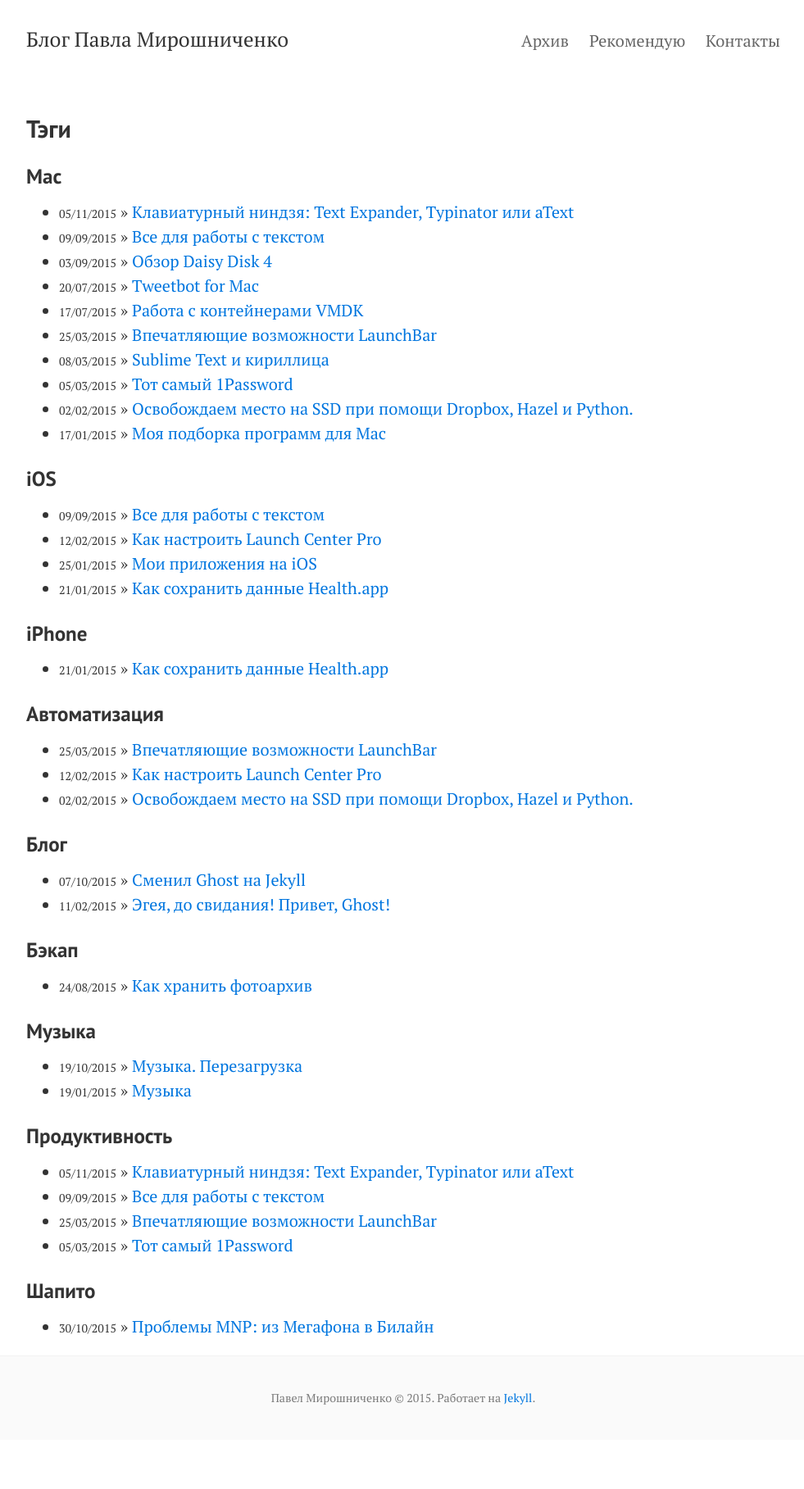
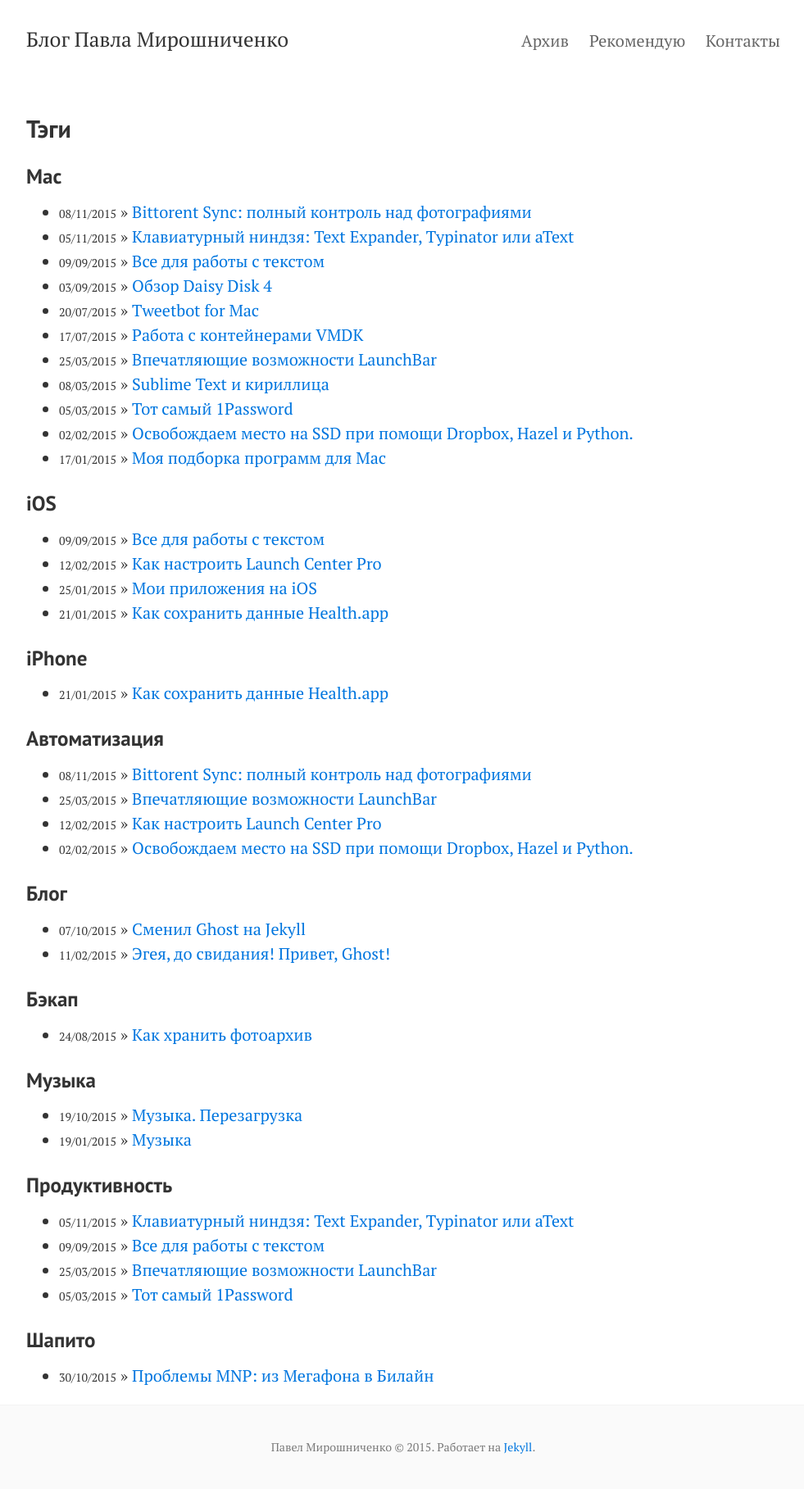
Before and after one commit to facetheheat/facetheheat.github.io, a Jekyll site: the page built from tags.md, in a window 1280 px wide. Shown: the whole page at 82% size, without its empty margins (148-1129 px from the left). Built offline with Jekyll 4.4.1, drawn with Linux system fonts in a browser that asks for light colours; before the commit the page ends 1757 px from its top, so only the background shows below that; some of the changed lines change nothing that is shown.

Commit message:
Bittorent Sync: полный контроль над фотографиями

```diff
--- a/_config.yml
+++ b/_config.yml
@@ -18,6 +18,7 @@
 show_post_footers:    false
 show_social_icons:    false
 ajaxify_contact_form: false
+future:		      true
 
 # Disqus post comments
 # (leave blank to disable Disqus)
--- /dev/null
+++ b/_posts/2015-11-08-bittorrentsync.markdown
@@ -0,0 +1,109 @@
+---
+layout: post
+title: 'Bittorent Sync: полный контроль над фотографиями'
+date: 2015-11-08 12:33:47 +0000
+tags:
+- Mac
+- Автоматизация
+---
+
+Хранение данных - приятная тема для разговора. На рынке предлагается масса готовых решений, главное разобраться как они работают.
+
+В заметке [Как хранить фотоархив](http://pavel.miroshnichen.co/2015/08/24/about-backup/) я затронул решение с сохранением данных в облачные сервисы Dropbox и дальнейшим переходом на Amazon Cloud Drive. Пришлось поменять решение. Я отменил платную подписку Dropbox на 1Тб, но остался на пробном периоде с Amazon Cloud Drive, который вот-вот закончится.
+
+За две недели разобрал архив фотографий: поправил и прописал EFIX теги, скорректировал даты для фотографий прошлых лет.
+
+Архив залил на три сервиса: Amazon Photos, Google Photos, Flickr. Для Amazon использовал аплоадер Synology, для остальных - штатный аплоадер под Windows, мне требуется кроссплатформенное решение.
+
+## Amazon Cloud Drive: мои наблюдения
+*Плюсы:*
+- приложение для Synology
+
+*Мне не понравилось:*
+- нет семейного аккаунта,
+- загруженные папки не всегда корректно преобразовываются в альбомы,
+- нельзя поменять дату для загруженного файла,
+- скудная сортировка альбомов,
+- аплоадер для Windows не отслеживает изменения в папке. Нельзя указать папку «2015» и переодически создавать там альбомы, чтобы аплоадер самостоятельно загружал новые фото.
+
+**Итог:** Часть проблем уйдет, если использовать десктоп клиент для загрузки. Оставил Amazon как решение для offsite-бэкапа.
+
+## Flickr: мои наблюдения
+*Плюсы:*
+- изменение даты для загруженных фотографий,
+- групповое редактирование фото,
+- фотографии сохраняются «как есть»,
+- нормальное пользовательское соглашение.
+
+*Минусы:*
+- ужасный аплоадер в статусе beta: не загружает видео файлы, работает крайне медленно,
+- нет приложения для Synology.
+
+**Итог:** Расстроил аплоадер. Как фото хостинг с такой историей выпускает такой сырой продукт? Для меня остается загадкой. Я загрузил 25% коллекции и прекратил это безобразие.
+
+## Google Photos: мой выбор
+*Плюсы:*
+- нормальный аплоадер для Windows,
+- изменение даты для загруженных фотографий,
+- шустрый мобильный клиент,
+- дополнительные коллекции: фильмы, истории, коллажи, анимация.
+
+*Минусы:*
+- нет семейного аккаунта,
+- в бесплатном аккаунте есть ограничения для файлов,
+- сомнительное соглашение на формат хранения файлов,
+- нет приложения для Synology.
+
+**Итог:** на данный момент - лучший хостинг для фоток.
+
+Разобравшись с архивом и фото хостингом перейдем к локальному хранению.
+
+
+# Bittorrent Sync
+Сервис для синхронизации файлов и резервного копирования. С версии 2 перешел на платную подписку, а с 2.1 вернул возможность приобрести версию на все время, с бесплатным обновлением 2.х.
+
+Bittorrent Sync - фундаментальный инструмент для синхронизации файлов. Кроссплатформенный клиент позволяет применить гибкую схему синхронизации. Я подготовил схему:
+
+![](/images/2015/11/Photos.png){: .center-image .responsive-image }
+
+Основным источником хранения является NAS Synology с установленным клиентом BtSync Pro. Именно в интерфейсе NAS-клиента я добавляю новые устройства для синхронизации.
+
+Далее подключены два лэптопа - MacBook Pro и Samsung.
+
+### Samsung
+Для Samsung я выбрал полную синхронизацию папки «Фотографии».
+С Samsung-а жены мы управляем структурой архива:
+
+* Сортировка по папкам
+* Добавление фотографий
+* Удаление фотографий
+* Сортировка по событиям
+* Перемещение из iPhone Upload в Фотографии
+
+
+### MacBook Pro
+А для MacBook Pro настроил `Selective Sync` - функция в подписке BtSync Pro, позволяет загружать контент по требованию. Я захотел отредактировать фотографии или поправить EXIF-теги, но у меня нет свободного места для загрузки всей коллекции фотографий. Selective Sync полностью отображает структуру папок, но они не занимают места.
+
+![](/images/2015/11/SelectiveSync.gif){: .center-image .responsive-image }
+
+При клике на файле или папке нужный контент загружается для редактирования. После редактирования я отключаю локальное хранение, а на NAS остаются измененные данные. Хорошая опция для владельцев SSD небольшого размера.
+
+На MacBook Pro я редактирую фотографии:
+
+* Цифровая обработка
+* Редактор EXIF-тегов
+* Конвертер форматов
+
+# Бэкап
+На NAS Synology ежедневно запускается резервное копирование на подключенный внешний диск. На случай быстрого отказа диска в NAS.
+
+*Offsite-бэкап*
+В доме у брата я установил внешний диск + запустил BtSync, который выгружает все важные данные (не только фотографии).
+
+И на Amazon Cloud Drive я выгружаю все данные, пока не решил, оставлять подписку или нет.
+
+*.sync*
+При случайных удалениях, в клиенте Bittorrent Sync на всех устройствах настроено сохранение файлов в директорию `.sync/Archive`.
+
+*hardware*
+В добавок, ежегодно делаю копию всех данных с шифрованием на внешний диск, который храниться на даче.
```
Also changed, not shown: images/2015/11/Photos.png (added), images/2015/11/SelectiveSync.gif (added), 1 other file.
